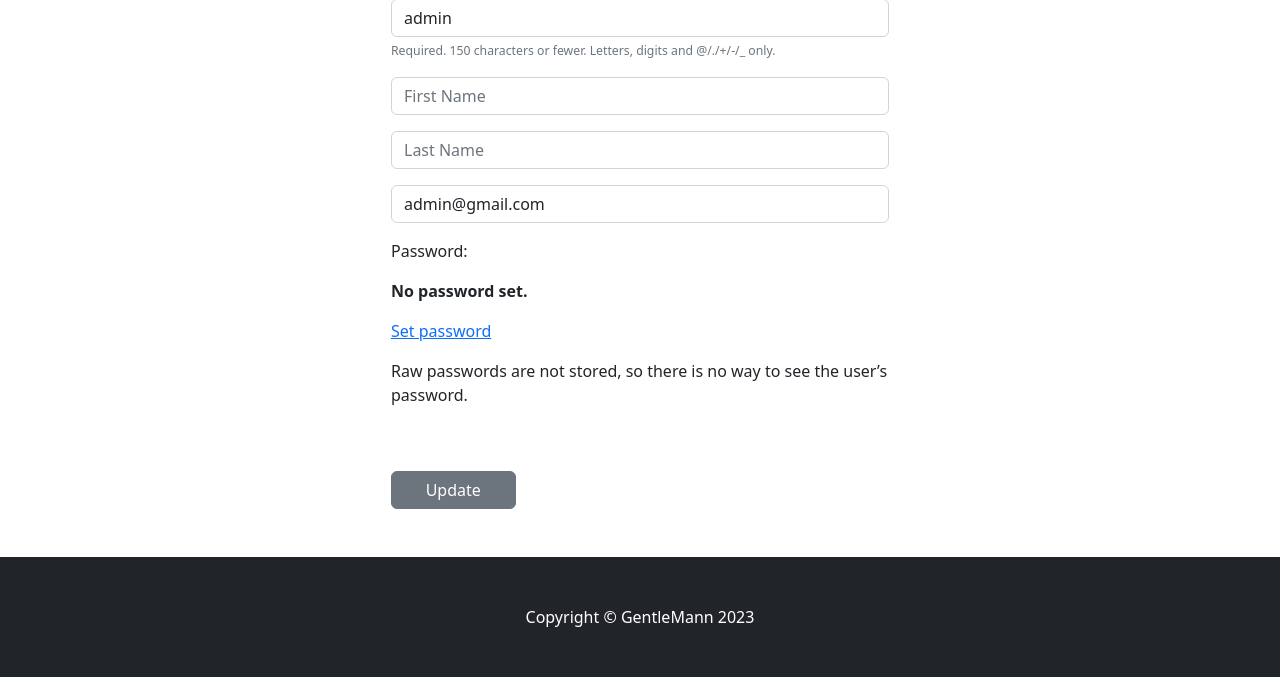
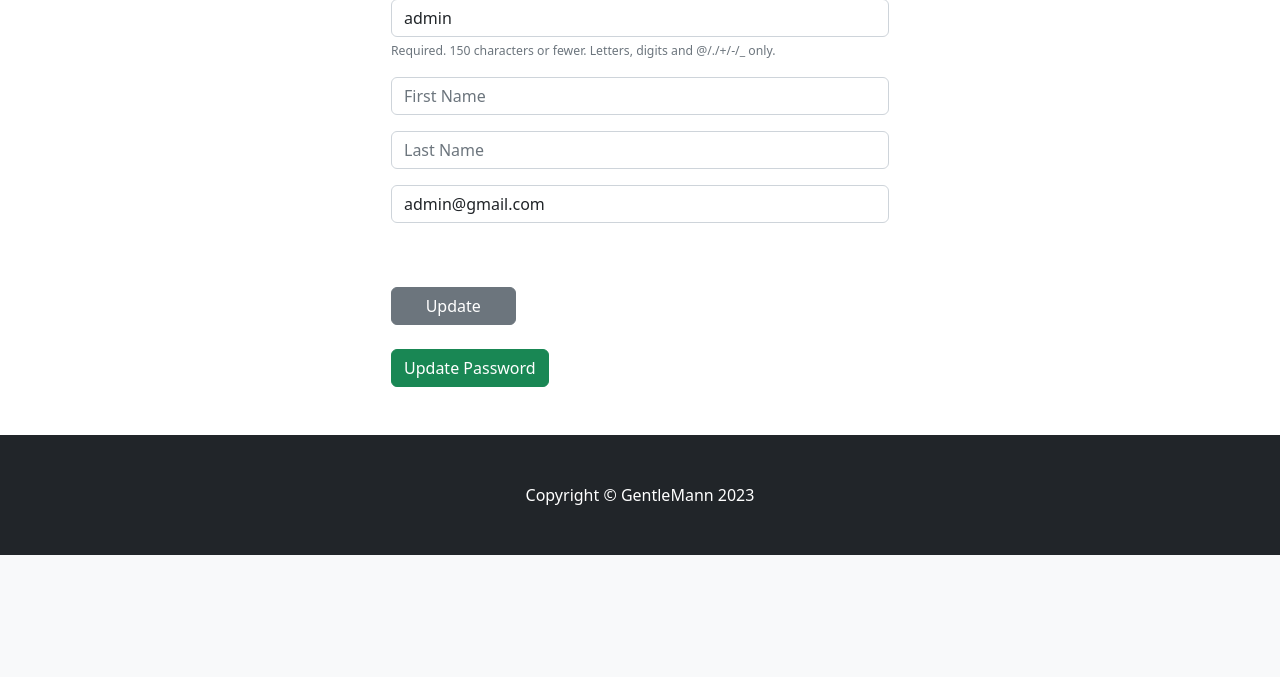
Before and after one commit to geoffreykithuku/django-ecommerce, a Django app: page /update_user/ in a window 1280 px wide. Shown: the part 418-1095 px from the top of the page. After the commit the page ends 973 px from the top, so only its background shows below. Run offline with Django 5.2, Linux system fonts and the light colour scheme; a user stored in the database is signed in; data comes from the database, SQL or seed files in the repository; some libraries are stand-ins or nearby versions.

Commit message:
add change password view

```diff
--- a/store/forms.py
+++ b/store/forms.py
@@ -1,7 +1,7 @@
 
 from django import forms
 from django.contrib.auth.models import User
-from django.contrib.auth.forms import UserCreationForm, UserChangeForm
+from django.contrib.auth.forms import UserCreationForm, UserChangeForm, SetPasswordForm
 
 class SignUpForm(UserCreationForm):
 	email = forms.EmailField(label="", widget=forms.TextInput(attrs={'class':'form-control', 'placeholder':'Email Address'}))
@@ -34,7 +34,7 @@ class SignUpForm(UserCreationForm):
 
 
 class UpdateUserForm(UserChangeForm):
-
+	password = None
 	email = forms.EmailField(label="", widget=forms.TextInput(attrs={'class':'form-control', 'placeholder':'Email Address'}))
 	first_name = forms.CharField(label="", max_length=100, widget=forms.TextInput(attrs={'class':'form-control', 'placeholder':'First Name'}))
 	last_name = forms.CharField(label="", max_length=100, widget=forms.TextInput(attrs={'class':'form-control', 'placeholder':'Last Name'}))
@@ -50,3 +50,9 @@ class UpdateUserForm(UserChangeForm):
 		self.fields['username'].widget.attrs['placeholder'] = 'User Name'
 		self.fields['username'].label = ''
 		self.fields['username'].help_text = '<span class="form-text text-muted"><small>Required. 150 characters or fewer. Letters, digits and @/./+/-/_ only.</small></span>'
+
+
+class ChangePasswordForm(SetPasswordForm):
+	class Meta:
+		model = User
+		fields = ['new_password1', 'new_password2']
--- a/store/templates/update_user.html
+++ b/store/templates/update_user.html
@@ -44,6 +44,11 @@
           <br /><br />
           <button type="submit" class="btn btn-secondary w-25">Update</button>
         </form>
+        <br />
+
+        <a class="btn btn-success" href="{% url 'update_password' %}">
+          Update Password
+        </a>
       </div>
     </div>
   </div>
--- a/store/views.py
+++ b/store/views.py
@@ -5,7 +5,7 @@ from django.contrib.auth import authenticate, login, logout
 from django.contrib import messages
 from django.contrib.auth.models import User
 from django.contrib.auth.forms import UserCreationForm
-from .forms import SignUpForm, UpdateUserForm
+from .forms import SignUpForm, UpdateUserForm, ChangePasswordForm
 
 # Create your views here.
 
@@ -97,4 +97,17 @@ def update_user(request):
 
 
 def update_password(request):
-    return render(request, 'update_password.html', {})
+    if request.user.is_authenticated:
+        current_user = request.user
+
+        # check if user filled the form
+        if request.method == 'POST':
+            pass
+        else:
+            form = ChangePasswordForm(current_user)
+            return render(request, 'update_password.html', {
+                'form': form
+            })
+    else:
+        messages.error(request, "You need to be logged in to update your password")
+        return redirect('login')
```
